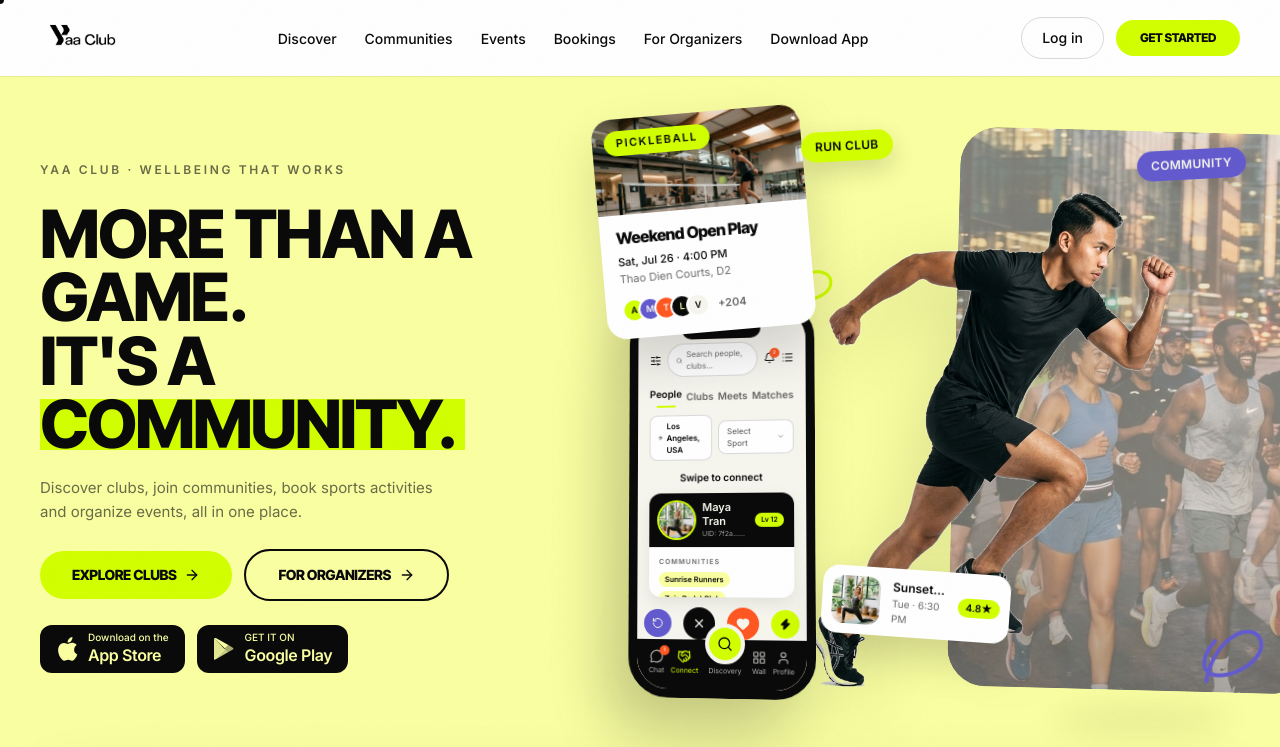
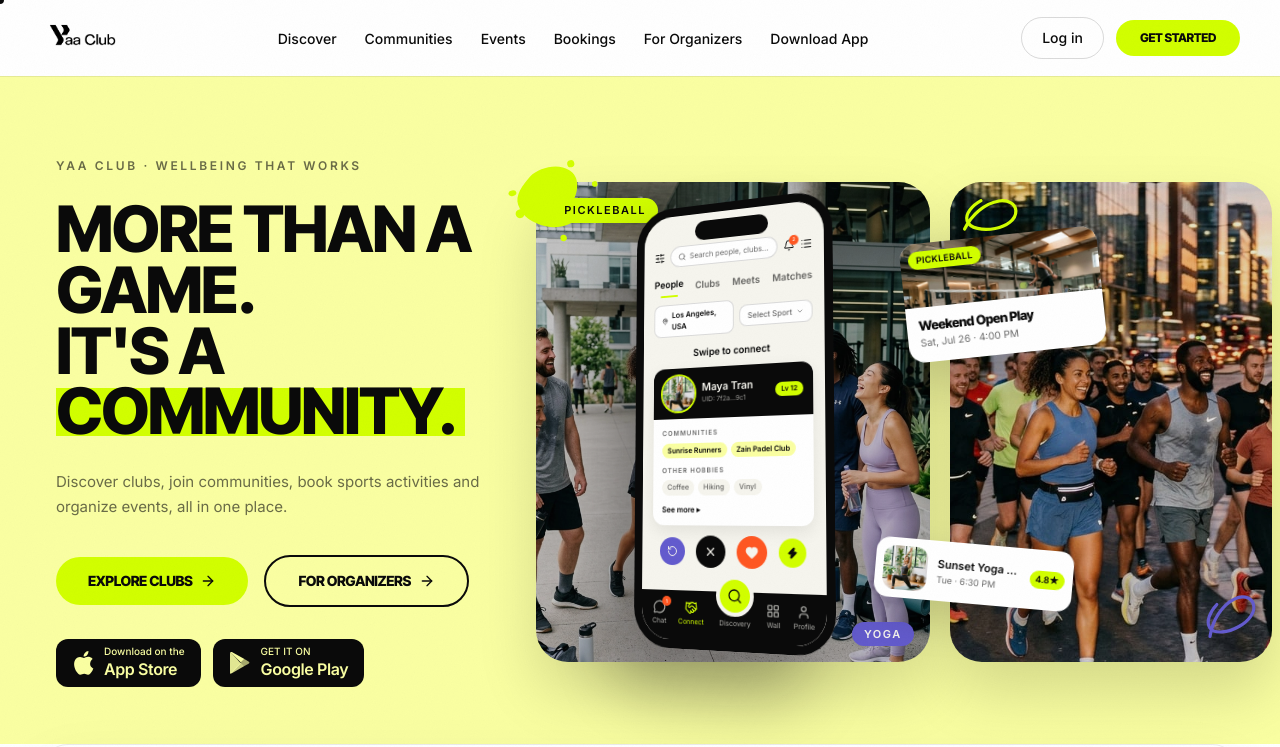
Before and after one commit to PhuccNguyen/yaaclublanding, a Next.js app: page / in a window 1280 px wide. Shown: the top 747 px of the page. Built offline with nearby package versions, Linux system fonts and the light colour scheme.

Commit message:
refactor(hero): refine layout panels and positioning of floating cards

```diff
--- a/components/sections/Hero.tsx
+++ b/components/sections/Hero.tsx
@@ -11,7 +11,7 @@
 import { Tilt } from "@/components/ui/Tilt";
 import { IMAGES } from "@/lib/image-manifest";
 
-/** Hand-drawn lime scribble sticker (kinetic accent behind the runner). */
+/** Hand-drawn scribble accent (kinetic corner mark). */
 function Scribble({ className = "", color = "var(--yaa-lime)" }: { className?: string; color?: string }) {
   return (
     <svg viewBox="0 0 240 240" fill="none" aria-hidden="true" className={className}>
@@ -22,6 +22,21 @@
         strokeLinecap="round"
         className="scribble-path"
       />
+    </svg>
+  );
+}
+
+/** Paint-splatter accent (organic blob + spray dots). */
+function Splash({ className = "", color = "var(--yaa-lime)" }: { className?: string; color?: string }) {
+  return (
+    <svg viewBox="0 0 240 220" fill={color} aria-hidden="true" className={className}>
+      <path d="M70 34c26-16 74-20 100 6 20 20 12 50-4 72-9 13 10 30-4 46-16 20-54 18-80 6-30-14-52-34-56-66-3-26 20-46 44-64z" />
+      <circle cx="26" cy="120" r="11" />
+      <circle cx="210" cy="150" r="13" />
+      <circle cx="176" cy="24" r="9" />
+      <circle cx="224" cy="86" r="7" />
+      <ellipse cx="18" cy="66" rx="10" ry="7" />
+      <circle cx="120" cy="202" r="8" />
     </svg>
   );
 }
@@ -94,21 +109,21 @@
     <section
       ref={root}
       id="discover"
-      className="relative flex min-h-[100svh] items-center overflow-hidden bg-[var(--yaa-cream)] pt-[76px]"
+      className="relative min-h-[100svh] w-full overflow-hidden bg-[var(--yaa-cream)] pt-[76px]"
     >
-      {/* Grain wash across the full-bleed hero */}
-      <span className="pointer-events-none absolute inset-0 opacity-[0.06] mix-blend-multiply [background-image:radial-gradient(var(--yaa-black)_0.5px,transparent_0.5px)] [background-size:4px_4px]" />
+      {/* Grain wash */}
+      <span className="pointer-events-none absolute inset-0 z-0 opacity-[0.06] mix-blend-multiply [background-image:radial-gradient(var(--yaa-black)_0.5px,transparent_0.5px)] [background-size:4px_4px]" />
 
-      <div className="mx-auto w-full max-w-[1440px] px-6 pb-20 pt-6 md:px-10 lg:grid lg:grid-cols-[42%_58%] lg:items-center lg:gap-12 lg:pb-16 lg:pt-4">
-          {/* LEFT: copy */}
-          <div className="relative max-w-[600px]">
+      <div className="mx-auto grid w-full max-w-[1660px] items-center gap-10 px-6 pb-14 pt-6 md:px-10 lg:min-h-[calc(100svh-76px)] lg:grid-cols-[37%_63%] lg:gap-12 lg:pb-8 lg:pt-0 xl:px-14">
+        {/* ══════════ LEFT · text ══════════ */}
+        <div className="max-w-[560px]">
           <p className="eyebrow hero-stagger mb-6 text-[var(--yaa-ink-60)]">
             Yaa Club · Wellbeing that works
           </p>
 
           <h1
             ref={headlineRef}
-              className="font-display text-[clamp(42px,5.2vw,76px)] uppercase opacity-0"
+            className="font-display text-[clamp(42px,5vw,74px)] uppercase opacity-0"
           >
             <span className="block">More than a game.</span>
             <span className="block">
@@ -120,12 +135,12 @@
             </span>
           </h1>
 
-            <p className="hero-stagger mt-5 max-w-[420px] text-[15px] leading-relaxed text-[var(--yaa-ink-60)]">
+          <p className="hero-stagger mt-7 max-w-[440px] text-[15px] leading-relaxed text-[var(--yaa-ink-60)]">
             Discover clubs, join communities, book sports activities and
             organize events, all in one place.
           </p>
 
-            <div className="hero-stagger mt-6 flex flex-wrap items-center gap-3">
+          <div className="hero-stagger mt-9 flex flex-wrap items-center gap-4">
             <MagneticButton variant="lime" href="#events">
               <span className="inline-flex items-center gap-2">
                 Explore Clubs <ArrowRight size={16} />
@@ -138,143 +153,89 @@
             </MagneticButton>
           </div>
 
-            <StoreBadges scheme="dark" className="hero-stagger mt-6" />
+          <StoreBadges scheme="dark" className="hero-stagger mt-8" />
         </div>
 
-          {/* RIGHT: editorial collage (desktop), full-height — measured layer order */}
-          <div className="hero-media relative mt-10 hidden h-[calc(100svh-150px)] max-h-[840px] min-h-[540px] lg:mt-0 lg:block">
-            {/* ── Layer 0 · BACKGROUND PHOTO: run scene behind the man (muted so he pops) ── */}
-            <div className="absolute right-[-4%] top-[6%] z-[5] h-[86%] w-[52%] overflow-hidden rounded-[38px] rotate-[1.5deg]">
-              <Image
-                src={IMAGES.evtRun}
-                alt=""
-                fill
-                priority
-                className="object-cover"
-                sizes="30vw"
-              />
-              <span className="absolute inset-0 bg-[var(--yaa-sand)]/55" />
-              <span className="absolute inset-x-0 bottom-0 h-1/3 bg-gradient-to-t from-[var(--yaa-black)]/25 to-transparent" />
+        {/* ══════════ RIGHT · two rounded photo panels + phone (desktop) ══════════ */}
+        <div className="hero-media relative hidden lg:block">
+          {/* Lime splash accent, offset from the top-left corner */}
+          <Splash className="pointer-events-none absolute -left-7 -top-7 z-[1] h-24 w-24 -rotate-12" />
+
+          <div className="grid h-[60vh] max-h-[600px] min-h-[440px] grid-cols-[1.1fr_0.9fr] gap-5">
+            {/* Panel 1 · community photo (phone sits on top) */}
+            <div className="relative overflow-hidden rounded-[32px] shadow-[0_30px_60px_var(--yaa-ink-15)]">
+              <Image src={IMAGES.heroAthlete} alt="A community of athletes" fill priority className="object-cover" sizes="32vw" />
+              <span className="absolute inset-0 bg-[var(--yaa-black)]/20" />
+              <Pill color="lime" className="absolute left-4 top-4 z-20">
+                Pickleball
+              </Pill>
+              <Pill color="purple" className="absolute bottom-4 right-4 z-20">
+                Yoga
+              </Pill>
             </div>
-            {/* contact shadow so the runner is grounded */}
-            <span className="pointer-events-none absolute bottom-[2%] right-[8%] z-[6] h-5 w-[26%] rounded-[50%] bg-[var(--yaa-black)] opacity-10 blur-lg" />
 
-            {/* ── Layer 1 · MAN: runner cut-out, breaking the photo frame ── */}
-            <Image
-              src={IMAGES.heroRunnerCut}
-              alt="Athlete sprinting"
-              width={1024}
-              height={1024}
-              priority
-              className="absolute bottom-0 right-[-1%] z-20 h-[94%] w-auto object-contain drop-shadow-[0_20px_36px_var(--yaa-ink-15)]"
-              sizes="30vw"
-            />
+            {/* Panel 2 · run-club photo */}
+            <div className="relative overflow-hidden rounded-[32px] shadow-[0_30px_60px_var(--yaa-ink-15)]">
+              <Image src={IMAGES.evtRun} alt="Run club at dusk" fill priority className="object-cover" sizes="32vw" />
+              <span className="absolute inset-0 bg-[var(--yaa-black)]/10" />
+              <Scribble className="absolute left-2 top-2 h-16 w-16 rotate-6" />
+              <Scribble className="absolute bottom-2 right-2 h-16 w-16 -rotate-12" color="var(--yaa-purple)" />
+            </div>
+          </div>
 
-            {/* ── Layer 2 · PHONE: center-left, interactive 3D tilt ── */}
+          {/* Phone · centred on panel 1, clearly tilted to one side (not front-on) */}
           <Tilt
-              baseRy={-8}
-              baseRx={3}
-              max={6}
-              className="absolute bottom-[7%] left-[5%] z-30 w-[27%] rounded-[40px] shadow-[-22px_34px_60px_rgba(10,10,10,0.22)]"
+            baseRy={-22}
+            baseRx={5}
+            max={5}
+            className="absolute left-[12%] top-1/2 z-30 w-[27%] min-w-[214px] max-w-[262px] -translate-y-1/2 rounded-[40px] shadow-[-30px_38px_66px_rgba(10,10,10,0.32)]"
           >
             <PhoneMockup />
           </Tilt>
 
-            {/* ── Layer 3 · CARD A · pickleball, tilted -5° (top-left) ── */}
-            <div className="absolute left-[1%] top-[3%] z-40 w-[30%] rotate-[-5deg] overflow-hidden rounded-[20px] bg-[var(--yaa-white)] shadow-[0_24px_50px_var(--yaa-ink-15)]">
+          {/* ── Small floating cards (tilted), bridging the two panels ── */}
+          <div className="absolute left-[50%] top-[11%] z-40 w-[16%] min-w-[198px] max-w-[236px] -rotate-6 overflow-hidden rounded-[16px] bg-[var(--yaa-white)] shadow-[0_22px_46px_var(--yaa-ink-15)]">
             <div className="relative">
-                <Image
-                  src={IMAGES.evtPadel}
-                  alt="Pickleball open play"
-                  width={480}
-                  height={320}
-                  className="h-24 w-full object-cover"
-                  sizes="20vw"
-                />
-                <Pill color="lime" className="absolute left-3 top-3">
+              <Image src={IMAGES.evtPadel} alt="Pickleball open play" width={360} height={200} className="h-16 w-full object-cover" sizes="16vw" />
+              <span className="absolute left-2 top-2 rounded-full bg-[var(--yaa-lime)] px-2 py-0.5 text-[9px] font-bold uppercase tracking-wide text-[var(--yaa-black)]">
                 Pickleball
-                </Pill>
+              </span>
             </div>
-              <div className="p-4">
-                <p className="font-display text-base leading-tight">Weekend Open Play</p>
-                <p className="mt-2 text-[11px] font-medium text-[var(--yaa-black)]">
-                  Sat, Jul 26 · 4:00 PM
-                </p>
-                <p className="text-[11px] text-[var(--yaa-ink-60)]">Thao Dien Courts, D2</p>
-                <div className="mt-3 flex items-center">
-                  <div className="flex -space-x-2">
-                    {["A", "M", "T", "L", "V"].map((n, i) => (
-                      <span
-                        key={n}
-                        className={`flex h-6 w-6 items-center justify-center rounded-full border-2 border-[var(--yaa-white)] text-[9px] font-bold ${
-                          ["bg-[var(--yaa-lime)] text-[var(--yaa-black)]", "bg-[var(--yaa-purple)] text-[var(--yaa-off)]", "bg-[var(--yaa-red)] text-[var(--yaa-off)]", "bg-[var(--yaa-black)] text-[var(--yaa-cream)]", "bg-[var(--yaa-off)] text-[var(--yaa-black)]"][i]
-                        }`}
-                      >
-                        {n}
+            <div className="p-3">
+              <p className="font-display text-[13px] leading-tight">Weekend Open Play</p>
+              <p className="mt-1 text-[10px] text-[var(--yaa-ink-60)]">Sat, Jul 26 · 4:00 PM</p>
+            </div>
+          </div>
+
+          <div className="absolute bottom-[12%] left-[46%] z-40 flex w-[15%] min-w-[198px] max-w-[236px] rotate-[5deg] items-center gap-2.5 rounded-[14px] bg-[var(--yaa-white)] p-2 shadow-[0_18px_40px_var(--yaa-ink-15)]">
+            <Image src={IMAGES.evtYoga} alt="Sunset yoga flow" width={100} height={100} className="h-11 w-11 shrink-0 rounded-xl object-cover" sizes="48px" />
+            <div className="min-w-0 flex-1">
+              <p className="truncate text-[11px] font-semibold text-[var(--yaa-black)]">Sunset Yoga Flow</p>
+              <p className="text-[9px] text-[var(--yaa-ink-60)]">Tue · 6:30 PM</p>
+            </div>
+            <span className="shrink-0 rounded-full bg-[var(--yaa-lime)] px-1.5 py-0.5 text-[9px] font-bold text-[var(--yaa-black)]">
+              4.8★
             </span>
-                    ))}
-                  </div>
-                  <span className="ml-2 text-[11px] font-semibold text-[var(--yaa-ink-60)]">+204</span>
           </div>
         </div>
       </div>
 
-            {/* ── Layer 3 · CARD B · yoga mini, tilted +4° (center, over the seam) ── */}
-            <div className="absolute bottom-[16%] left-[33%] z-40 flex w-[27%] rotate-[4deg] items-center gap-3 rounded-[16px] bg-[var(--yaa-white)] p-2.5 shadow-[0_20px_40px_var(--yaa-ink-15)]">
-              <Image
-                src={IMAGES.evtYoga}
-                alt="Sunset yoga flow"
-                width={120}
-                height={120}
-                className="h-12 w-12 shrink-0 rounded-xl object-cover"
-                sizes="60px"
-              />
-              <div className="min-w-0 flex-1">
-                <p className="truncate text-[12px] font-semibold text-[var(--yaa-black)]">
-                  Sunset Yoga Flow
-                </p>
-                <p className="text-[10px] text-[var(--yaa-ink-60)]">Tue · 6:30 PM</p>
+      {/* ══════════ MOBILE media (stacked below the text) ══════════ */}
+      <div className="hero-media px-6 pb-14 lg:hidden">
+        <div className="relative h-[440px] sm:h-[520px]">
+          <div className="absolute inset-y-0 right-0 w-[64%] overflow-hidden rounded-[28px] shadow-[0_20px_50px_var(--yaa-ink-15)]">
+            <Image src={IMAGES.heroAthlete} alt="A community of athletes" fill className="object-cover" sizes="60vw" />
+            <span className="absolute inset-0 bg-[var(--yaa-black)]/20" />
+            <Pill color="purple" className="absolute bottom-3 right-3 z-20">
+              Yoga
+            </Pill>
           </div>
-              <span className="shrink-0 rounded-full bg-[var(--yaa-lime)] px-2 py-0.5 text-[10px] font-bold text-[var(--yaa-black)]">
-                4.8★
-              </span>
-            </div>
-
-            {/* ── Layer 4 · ACCENTS: chips + line scribbles ── */}
-            <span className="hero-chip absolute left-[30%] top-[6%] z-40 rounded-full bg-[var(--yaa-lime)] px-3.5 py-1.5 text-[12px] font-bold uppercase tracking-wide text-[var(--yaa-black)] shadow-[0_10px_24px_var(--yaa-ink-15)]">
-              Run Club
-            </span>
-            <span className="hero-chip hero-chip-alt absolute right-[6%] top-[10%] z-40 rounded-full bg-[var(--yaa-purple)] px-3.5 py-1.5 text-[12px] font-bold uppercase tracking-wide text-[var(--yaa-off)] shadow-[0_10px_24px_var(--yaa-ink-15)]">
-              Community
-            </span>
-            <Scribble className="absolute left-[26%] top-[26%] z-10 h-16 w-16 rotate-6" />
-            <Scribble
-              className="absolute bottom-[6%] right-[2%] z-[45] h-20 w-20 -rotate-12"
-              color="var(--yaa-purple)"
-            />
-          </div>
-
-          {/* Media (mobile): background photo + runner + phone */}
-          <div className="hero-media relative mt-4 h-[420px] sm:h-[500px] lg:hidden">
-            {/* Background run photo (muted), behind the man */}
-            <div className="absolute inset-y-1 right-[-6%] z-0 w-[62%] overflow-hidden rounded-[28px]">
-              <Image src={IMAGES.evtRun} alt="" fill className="object-cover" sizes="60vw" />
-              <span className="absolute inset-0 bg-[var(--yaa-sand)]/55" />
-            </div>
-            <Image
-              src={IMAGES.heroRunnerCut}
-              alt="Athlete sprinting"
-              width={1024}
-              height={1024}
-              priority
-              className="absolute bottom-0 right-[-8%] z-10 h-full w-auto object-contain"
-              sizes="60vw"
-            />
+          <Splash className="pointer-events-none absolute right-[2%] top-[2%] z-0 h-20 w-20 -rotate-6" />
           <div className="tilt-phone absolute bottom-0 left-0 z-20 w-[52%] max-w-[210px]">
             <PhoneMockup />
           </div>
-            <span className="hero-chip absolute right-[6%] top-[4%] z-30 rounded-full bg-[var(--yaa-lime)] px-3 py-1 text-[11px] font-bold uppercase tracking-wide text-[var(--yaa-black)] shadow-[0_10px_24px_var(--yaa-ink-15)]">
-              Run Club
+          <span className="hero-chip absolute left-[2%] top-[6%] z-30 rounded-full bg-[var(--yaa-lime)] px-3 py-1 text-[11px] font-bold uppercase tracking-wide text-[var(--yaa-black)] shadow-[0_10px_24px_var(--yaa-ink-15)]">
+            Pickleball
           </span>
         </div>
       </div>
```
Lines whose indentation alone changed are shown as unchanged.
